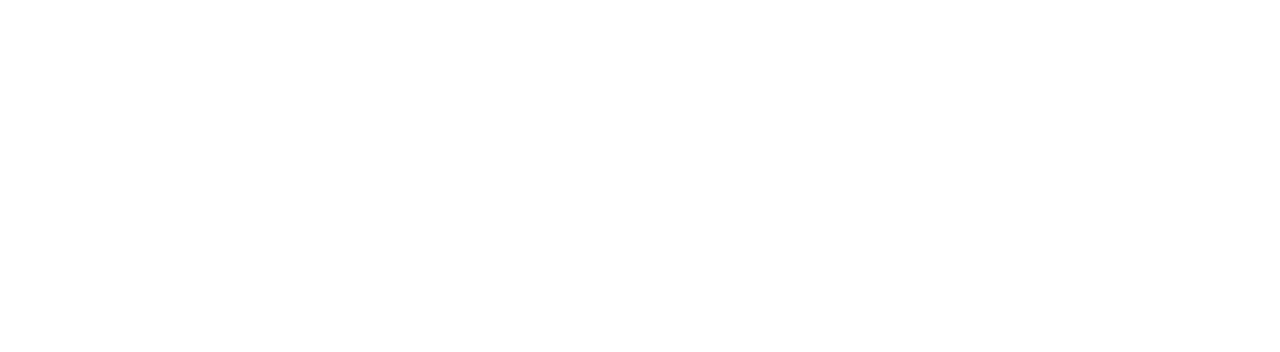
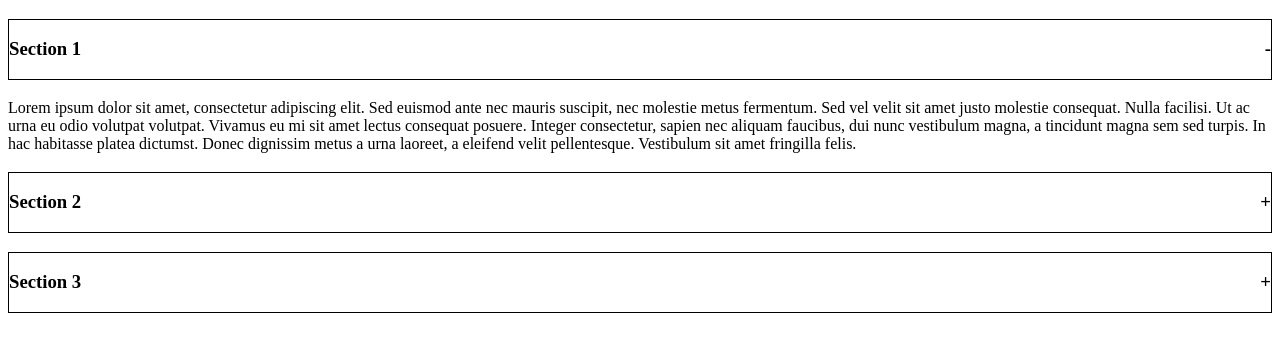
Before and after one commit to AbiScripter/React-Problems, a React (Create React App) app: page / in a window 1280 px wide. Shown: the top 352 px of the page. Built offline with nearby package versions, Linux system fonts and the light colour scheme.

Commit message:
accordian

```diff
--- a/src/App.js
+++ b/src/App.js
@@ -1,5 +1,11 @@
+import Accordian from "./problems/Accordian/Accordian";
+
 function App() {
-  return <div className="App"></div>;
+  return (
+    <div className="App">
+      <Accordian />
+    </div>
+  );
 }
 
 export default App;
--- /dev/null
+++ b/src/problems/Accordian/Accordian.css
@@ -0,0 +1,10 @@
+.title {
+  display: flex;
+  justify-content: space-between;
+  cursor: pointer;
+  border: 1px solid black;
+}
+
+.accordian {
+  transition: all 1s ease;
+}
--- /dev/null
+++ b/src/problems/Accordian/Accordian.js
@@ -0,0 +1,64 @@
+import React, { useState } from "react";
+import "./Accordian.css";
+
+const accordionData = [
+  {
+    title: "Section 1",
+    content:
+      "Lorem ipsum dolor sit amet, consectetur adipiscing elit. Sed euismod ante nec mauris suscipit, nec molestie metus fermentum. Sed vel velit sit amet justo molestie consequat. Nulla facilisi. Ut ac urna eu odio volutpat volutpat. Vivamus eu mi sit amet lectus consequat posuere. Integer consectetur, sapien nec aliquam faucibus, dui nunc vestibulum magna, a tincidunt magna sem sed turpis. In hac habitasse platea dictumst. Donec dignissim metus a urna laoreet, a eleifend velit pellentesque. Vestibulum sit amet fringilla felis.",
+  },
+  {
+    title: "Section 2",
+    content:
+      "Suspendisse potenti. Mauris dictum rutrum purus nec fermentum. Nullam nec tellus vitae nunc malesuada tincidunt. Curabitur vel diam a eros consequat dictum. Mauris tincidunt erat eget tellus volutpat lobortis. Duis id purus vel risus consequat consequat in in sapien. Proin consectetur erat id mi malesuada commodo. Proin id nunc ut dui sollicitudin varius.",
+  },
+  {
+    title: "Section 3",
+    content:
+      "Nam non magna at velit sollicitudin aliquet. Proin pharetra metus in elit tincidunt, a hendrerit risus pharetra. In ultricies elit at odio facilisis, ac placerat sem efficitur. Nunc vitae mauris nec est volutpat pharetra. Nulla facilisi. Cras interdum nunc vitae tempus pharetra. Morbi quis velit vitae metus bibendum tincidunt sit amet nec nunc. Vestibulum convallis tempus urna, ac venenatis orci eleifend a.",
+  },
+];
+
+const Accordian = () => {
+  //state for active Index initially 0
+  const [activeIndex, setActiveIndex] = useState(0);
+
+  //function to handle active Index
+  function handleChange(index) {
+    setActiveIndex((prev) => {
+      if (prev === index) {
+        return null;
+      }
+
+      return index;
+    });
+  }
+
+  return (
+    <div>
+      {accordionData.map((acc, i) => (
+        <Tab
+          key={i}
+          isActive={activeIndex === i}
+          currIndex={i}
+          data={acc}
+          handleChange={handleChange}
+        />
+      ))}
+    </div>
+  );
+};
+
+const Tab = ({ isActive, currIndex, data, handleChange }) => {
+  return (
+    <div className="accordian">
+      <h3 className="title" onClick={() => handleChange(currIndex)}>
+        <p>{data.title}</p>
+        {isActive ? <p>-</p> : <p>+</p>}
+      </h3>
+      {isActive && <p>{data.content}</p>}
+    </div>
+  );
+};
+
+export default Accordian;
```
